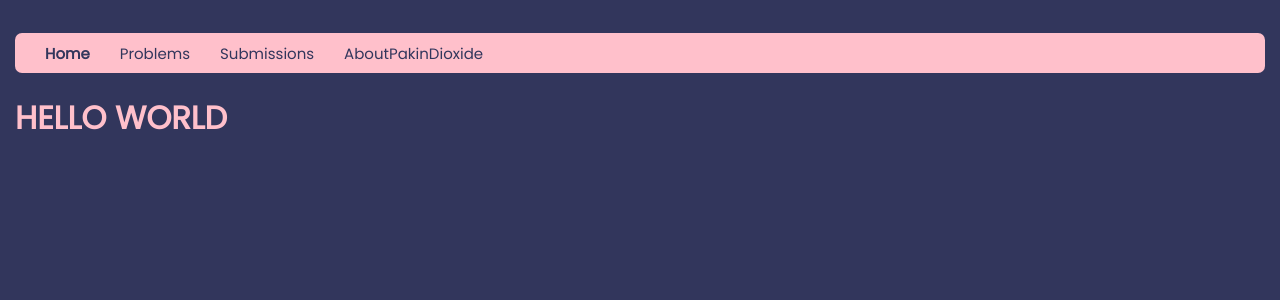
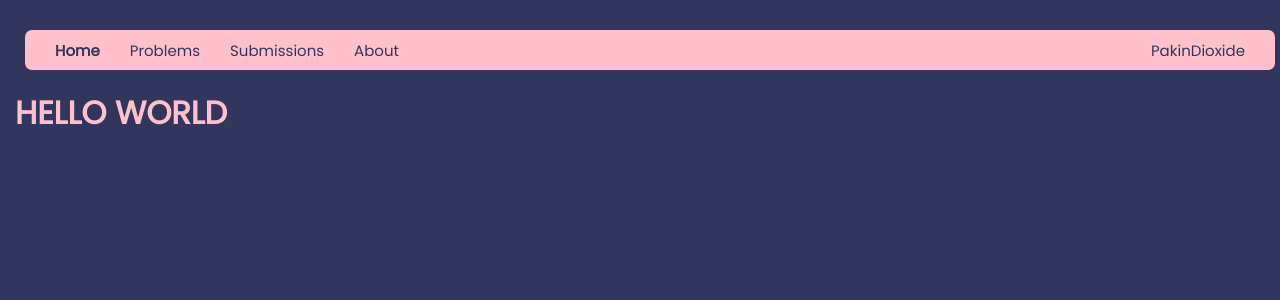
Before and after one commit to grader71/grader71, a Next.js app: page / in a window 1280 px wide. Shown: the top 300 px of the page. Built offline with nearby package versions, Linux system fonts and the light colour scheme.

Commit message:
Fixed header V2

```diff
--- a/src/styles/global.css
+++ b/src/styles/global.css
@@ -1,7 +1,7 @@
 body {
     background-color: #32365c;
     height: 3000px;
-    padding-top: 25px;
+    padding-top: 60px;
 }
 
 div {
--- a/src/styles/header.css
+++ b/src/styles/header.css
@@ -16,7 +16,7 @@
 
 .account_menu,
 .account_menu_selected {
-    position: relative;
+    position: absolute;
     right: 30px;
 }
 
@@ -31,13 +31,11 @@
 .navigation_bar {
     background-color: pink;
     align-items: center;
+    position: absolute;
     height: 40px;
-    width: 1250px;
-    top: 25px;
+    top: 30px;
     left: 25px;
     right: 25px;
-    margin-left: auto;
-    margin-right: auto;
     border-color: rgb(237, 118, 118);
     border-radius: 7px;
     display: flex;
```
